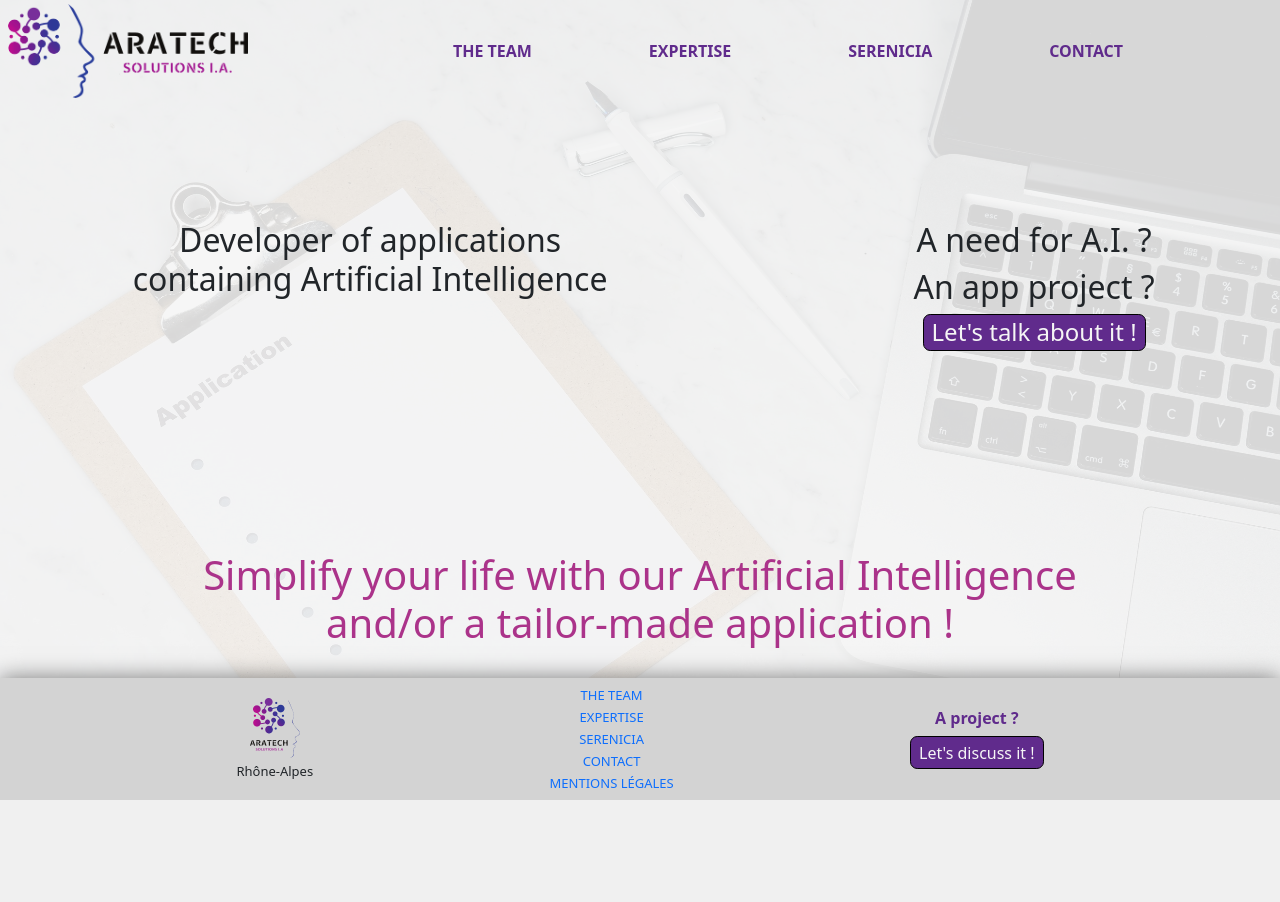
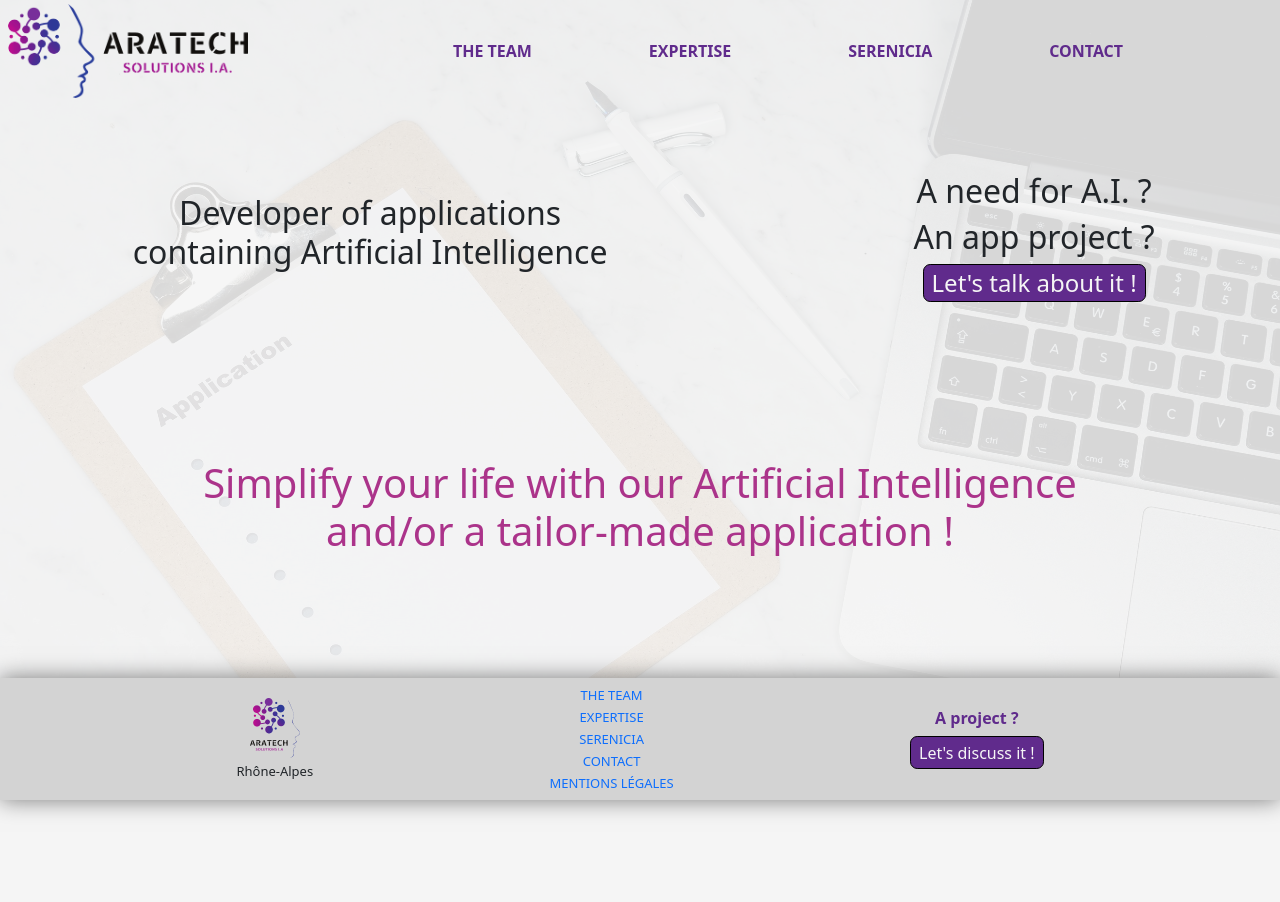
Before and after one commit to Aratech-IA/Aratech, a Django app: page / in a window 1280 px wide. Before the commit the page ends 800 px from the top, so only its background shows below. Run offline with Django 4.2, Linux system fonts and the light colour scheme; style sheets or scripts are compiled from the project's sources; some libraries are stand-ins or nearby versions.

Commit message:
Modification affichage texte page index

```diff
--- a/app0_base/static/app0_base/scss/_index.scss
+++ b/app0_base/static/app0_base/scss/_index.scss
@@ -1,14 +1,19 @@
 .index_page {
+    height: 100vh;
     padding-top: 1em;
 
-    @media screen and (min-width: $tablette-media-rupture) {
-        padding-top: 7em;
-    }
+    // @media screen and (min-width: $tablette-media-rupture) {
+    //     padding-top: 7em;
+    // }
 
     h2 {
         @media screen and (min-width: $tablette-media-rupture) {
             text-align: center;
         }
+    }
+
+    .hauteur1 {
+        height: 30%;
     }
 
     .text1 {
@@ -19,11 +24,15 @@
         }
     }
 
-    .text2 {
-        padding-top: 2.5em;
+    .hauteur2 {
+        height: 40%;
+    }
 
-        @media screen and (min-width: $tablette-media-rupture) {
-            padding-top: 5em;
-        }
-    }
+    // .text2 {
+    //     padding-top: 2.5em;
+
+    //     @media screen and (min-width: $tablette-media-rupture) {
+    //         padding-top: 5em;
+    //     }
+    // }
 }
--- a/app0_base/templates/app0_base/index.html
+++ b/app0_base/templates/app0_base/index.html
@@ -11,8 +11,10 @@
 
 <!-- Page index -->
 <div class="index_page">
-    <div class="d-md-flex justify-content-around px-2 px-md-0">
-        <h2 class="text1 pe-md-5 pb-4 pb-md-0">{% trans "Developer of applications containing Artificial Intelligence" %}</h2>
+    <div class="hauteur1 d-md-flex justify-content-around px-2 px-md-0">
+        <div class="text1 d-flex align-items-center">
+            <h2 class="pe-md-5 pb-4 pb-md-0">{% trans "Developer of applications containing Artificial Intelligence" %}</h2>
+        </div>
         <div class="d-flex flex-column justify-content-center align-items-end align-items-md-center">
             <h2 class="text-end">{% trans "A need for A.I." %} ?</h2>
             <h2 class="text-end">{% trans "An app project" %} ?</h2>
@@ -22,7 +24,10 @@
         </div>
     </div>
 
-    <h1 class="text2 pink w-75 mx-auto text-center">{% trans "Simplify your life with our Artificial Intelligence and/or a tailor-made application" %} !</h1>
+    <div class="hauteur2 w-75 d-flex justify-content-center align-items-center mx-auto text-center">
+        <h1 class="text2 pink">{% trans "Simplify your life with our Artificial Intelligence and/or a tailor-made application" %} !</h1>
+    </div>
+
 </div>
 
 {% include 'app0_base/footer.html' %}
```
